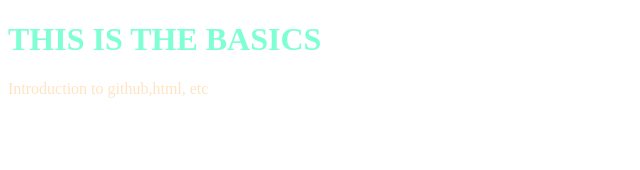
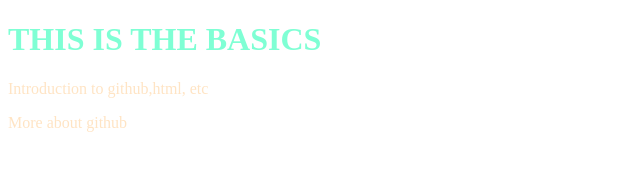
Before and after one commit to Tejaswiwadhwa01/filess, a plain HTML site: page Index.html in a window 1280 px wide. Shown: the full height of the page, 0-640 px from the left. Drawn offline with Linux system fonts and the light colour scheme.

Commit message:
Added one more para

```diff
--- a/Index.html
+++ b/Index.html
@@ -9,5 +9,6 @@
 <body>
     <h1>THIS IS THE BASICS</h1>
     <p>Introduction to github,html, etc</p>
+    <p>More about github</p>
 </body>
 </html>
```
